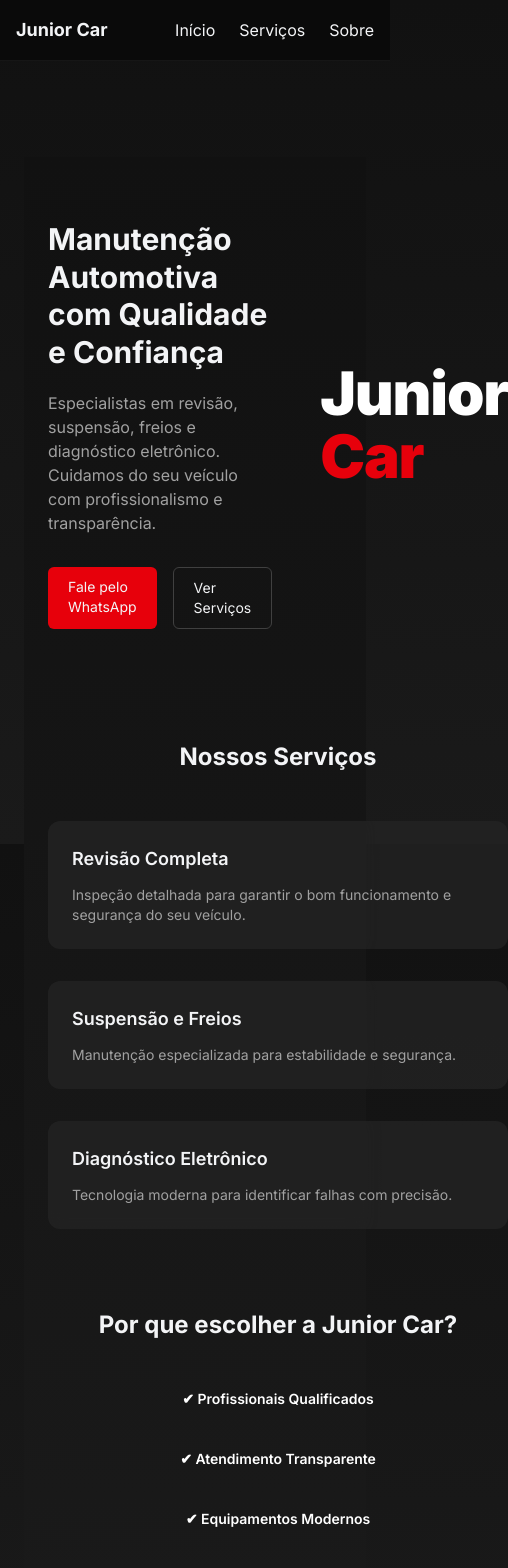
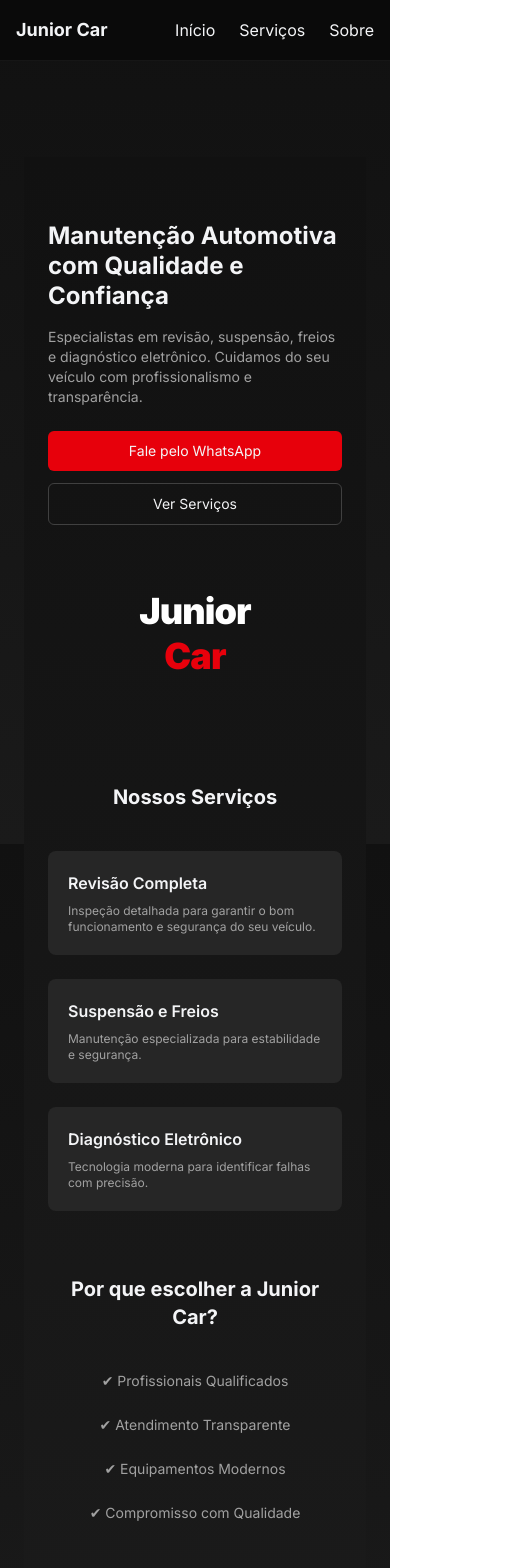
Before and after one commit to jg4dev/juniorcar, a Next.js app: page / in a window 390 px wide. Shown: the top 1568 px of the page, 508 px wide, since content can reach past the window. Built offline with nearby package versions, Linux system fonts and the light colour scheme.

Commit message:
Ajuste mobile layout Home

```diff
--- a/src/app/page.tsx
+++ b/src/app/page.tsx
@@ -7,110 +7,104 @@ export default function Home() {
     <main className="bg-neutral-950 text-white min-h-screen">
 
       {/* HERO */}
-      <section className="px-6 pt-24 pb-20">
-        <div className="max-w-6xl mx-auto grid md:grid-cols-2 gap-12 items-center">
+      <section className="px-5 pt-20 pb-16">
+        <div className="max-w-6xl mx-auto grid gap-10 md:grid-cols-2 items-center">
 
+          {/* Texto */}
           <div>
-            <h1 className="text-3xl md:text-5xl font-bold leading-tight mb-5">
+            <h1 className="text-2xl sm:text-3xl md:text-5xl font-bold leading-tight mb-4">
               Manutenção Automotiva com Qualidade e Confiança
             </h1>
 
-            <p className="text-base md:text-lg text-neutral-400 mb-8 max-w-xl">
+            <p className="text-sm sm:text-base md:text-lg text-neutral-400 mb-6">
               Especialistas em revisão, suspensão, freios e diagnóstico eletrônico.
               Cuidamos do seu veículo com profissionalismo e transparência.
             </p>
 
-            <div className="flex gap-4">
+            <div className="flex flex-col sm:flex-row gap-3">
               <a
                 href="https://wa.me/5579999904384"
                 target="_blank"
                 rel="noopener noreferrer"
-                className="bg-red-600 hover:bg-red-700 px-5 py-2.5 rounded-md transition-all duration-300 text-sm md:text-base"
+                className="bg-red-600 hover:bg-red-700 px-5 py-2.5 rounded-md text-sm sm:text-base text-center transition-all"
               >
                 Fale pelo WhatsApp
               </a>
 
               <Link
                 href="/servicos"
-                className="border border-neutral-700 hover:border-red-600 px-5 py-2.5 rounded-md transition-all duration-300 text-sm md:text-base"
+                className="border border-neutral-700 hover:border-red-600 px-5 py-2.5 rounded-md text-sm sm:text-base text-center transition-all"
               >
                 Ver Serviços
               </Link>
             </div>
           </div>
 
-          <div className="flex items-center justify-center">
-            <h2 className="text-6xl md:text-7xl font-black leading-[1.05] tracking-[-0.02em]">
-              <span className="text-white">Junior</span>
-              <br />
-              <span className="text-red-600">Car</span>
+          {/* Logo */}
+          <div className="flex items-center justify-center mt-6 md:mt-0">
+            <h2 className="text-4xl sm:text-5xl md:text-7xl font-black leading-tight tracking-tight text-center">
+              <span className="text-white block">Junior</span>
+              <span className="text-red-600 block">Car</span>
             </h2>
           </div>
 
-          <div className="max-w-6xl mx-auto col-span-2 mt-16">
+          {/* Serviços */}
+          <div className="col-span-1 md:col-span-2 mt-16">
 
-            <h2 className="text-2xl md:text-3xl font-bold text-center mb-12">
+            <h2 className="text-xl sm:text-2xl md:text-3xl font-bold text-center mb-10">
               Nossos Serviços
             </h2>
 
-            <div className="grid md:grid-cols-3 gap-8">
+            <div className="grid gap-6 md:grid-cols-3">
 
-              <div className="bg-neutral-800/70 backdrop-blur p-6 rounded-xl hover:bg-neutral-800 transition-all duration-300">
-                <h3 className="text-lg font-semibold mb-3">Revisão Completa</h3>
-                <p className="text-neutral-400 text-sm">
-                  Inspeção detalhada para garantir o bom funcionamento e segurança
-                  do seu veículo.
+              <div className="bg-neutral-800 p-5 rounded-lg">
+                <h3 className="text-base font-semibold mb-2">Revisão Completa</h3>
+                <p className="text-neutral-400 text-xs sm:text-sm">
+                  Inspeção detalhada para garantir o bom funcionamento e segurança do seu veículo.
                 </p>
               </div>
 
-              <div className="bg-neutral-800/70 backdrop-blur p-6 rounded-xl hover:bg-neutral-800 transition-all duration-300">
-                <h3 className="text-lg font-semibold mb-3">Suspensão e Freios</h3>
-                <p className="text-neutral-400 text-sm">
+              <div className="bg-neutral-800 p-5 rounded-lg">
+                <h3 className="text-base font-semibold mb-2">Suspensão e Freios</h3>
+                <p className="text-neutral-400 text-xs sm:text-sm">
                   Manutenção especializada para estabilidade e segurança.
                 </p>
               </div>
 
-              <div className="bg-neutral-800/70 backdrop-blur p-6 rounded-xl hover:bg-neutral-800 transition-all duration-300">
-                <h3 className="text-lg font-semibold mb-3">
+              <div className="bg-neutral-800 p-5 rounded-lg">
+                <h3 className="text-base font-semibold mb-2">
                   Diagnóstico Eletrônico
                 </h3>
-                <p className="text-neutral-400 text-sm">
+                <p className="text-neutral-400 text-xs sm:text-sm">
                   Tecnologia moderna para identificar falhas com precisão.
                 </p>
               </div>
 
             </div>
 
-            <div className="max-w-5xl mx-auto text-center mt-20">
+            {/* Diferenciais */}
+            <div className="mt-16 text-center">
 
-              <h2 className="text-2xl md:text-3xl font-bold mb-12">
+              <h2 className="text-xl sm:text-2xl md:text-3xl font-bold mb-10">
                 Por que escolher a Junior Car?
               </h2>
 
-              <div className="grid md:grid-cols-4 gap-8 text-neutral-400">
+              <div className="grid gap-6 md:grid-cols-4 text-neutral-400">
 
-                <div>
-                  <h4 className="text-white font-semibold text-sm md:text-base mb-2">
-                    ✔ Profissionais Qualificados
-                  </h4>
+                <div className="text-sm sm:text-base">
+                  ✔ Profissionais Qualificados
                 </div>
 
-                <div>
-                  <h4 className="text-white font-semibold text-sm md:text-base mb-2">
-                    ✔ Atendimento Transparente
-                  </h4>
+                <div className="text-sm sm:text-base">
+                  ✔ Atendimento Transparente
                 </div>
 
-                <div>
-                  <h4 className="text-white font-semibold text-sm md:text-base mb-2">
-                    ✔ Equipamentos Modernos
-                  </h4>
+                <div className="text-sm sm:text-base">
+                  ✔ Equipamentos Modernos
                 </div>
 
-                <div>
-                  <h4 className="text-white font-semibold text-sm md:text-base mb-2">
-                    ✔ Compromisso com Qualidade
-                  </h4>
+                <div className="text-sm sm:text-base">
+                  ✔ Compromisso com Qualidade
                 </div>
 
               </div>
```
